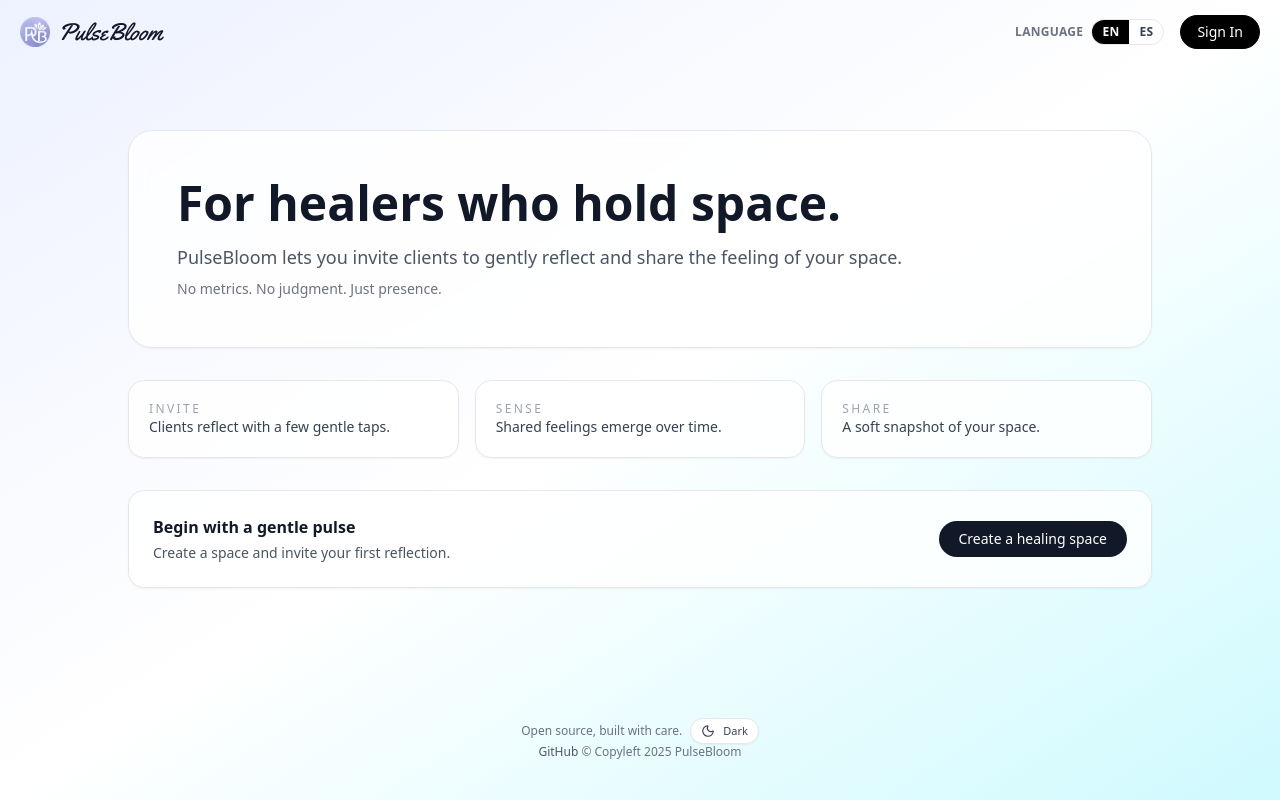
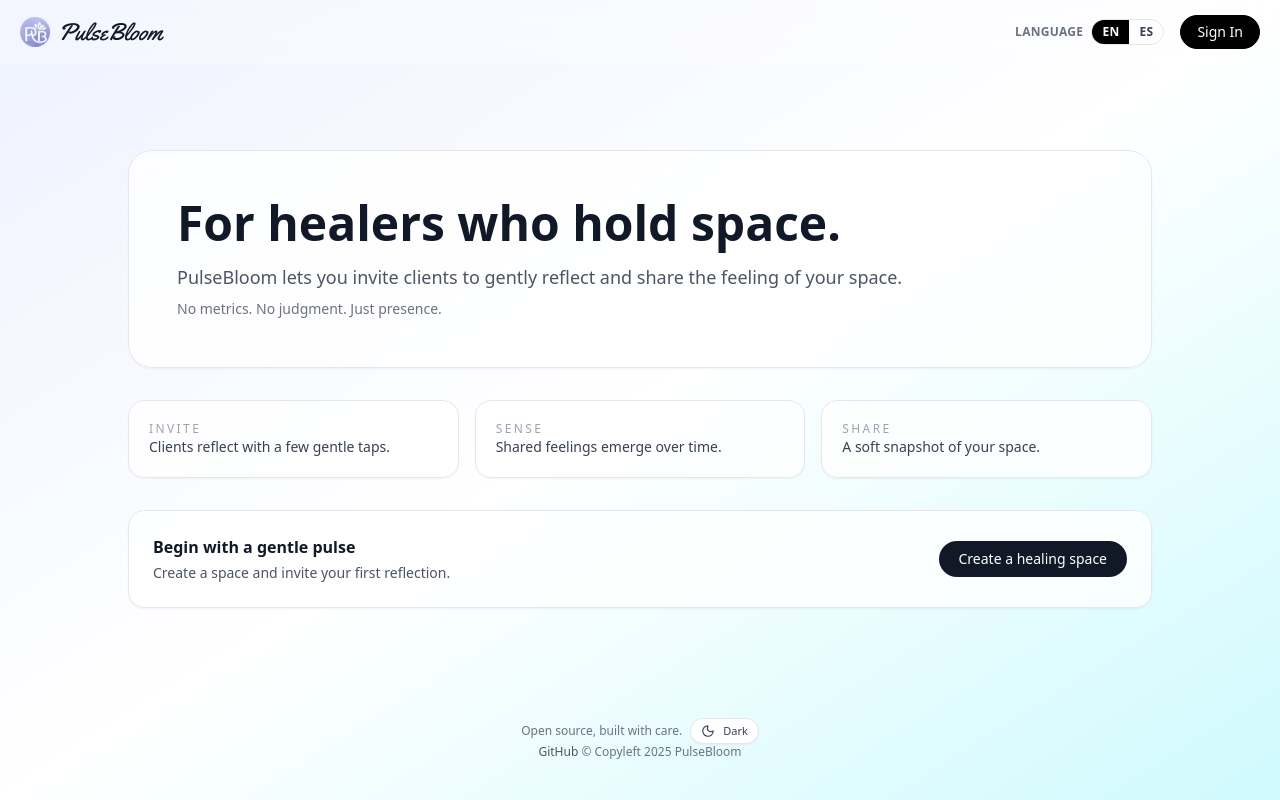
Before and after one commit to yumengcao4888/pulse-bloom, a Next.js app: page / in a window 1280 px wide. Built offline with nearby package versions, Linux system fonts and the light colour scheme; no server answers; a web font is replaced by a local one.

Commit message:
Optimized homepage display.

```diff
--- a/app/layout.tsx
+++ b/app/layout.tsx
@@ -33,7 +33,7 @@ export default async function RootLayout({
               <Suspense fallback="...">
                 <Navbar />
               </Suspense>
-              <main className="flex w-full flex-col items-center justify-start pb-6 pt-20 md:flex-1 md:justify-center md:py-10">
+              <main className="flex w-full flex-col items-center justify-start pb-6 pt-20 md:flex-1 md:justify-center md:pt-20 md:pb-10">
                 {children}
               </main>
               <Footer />
--- a/components/layout/navbar.tsx
+++ b/components/layout/navbar.tsx
@@ -49,10 +49,8 @@ export default function NavBar() {
   return (
     <>
       <div
-        className={`fixed top-0 flex w-full justify-center ${
-          scrolled
-            ? "border-b border-gray-200 bg-white/50 backdrop-blur-xl"
-            : "bg-white/0"
+        className={`fixed top-0 flex w-full justify-center bg-white/30 backdrop-blur-xl ${
+          scrolled ? "border-b border-gray-200 bg-white/50" : ""
         } z-30 transition-all`}
       >
         <div className="mx-5 flex h-16 w-full max-w-screen-xl items-center justify-between">
```
